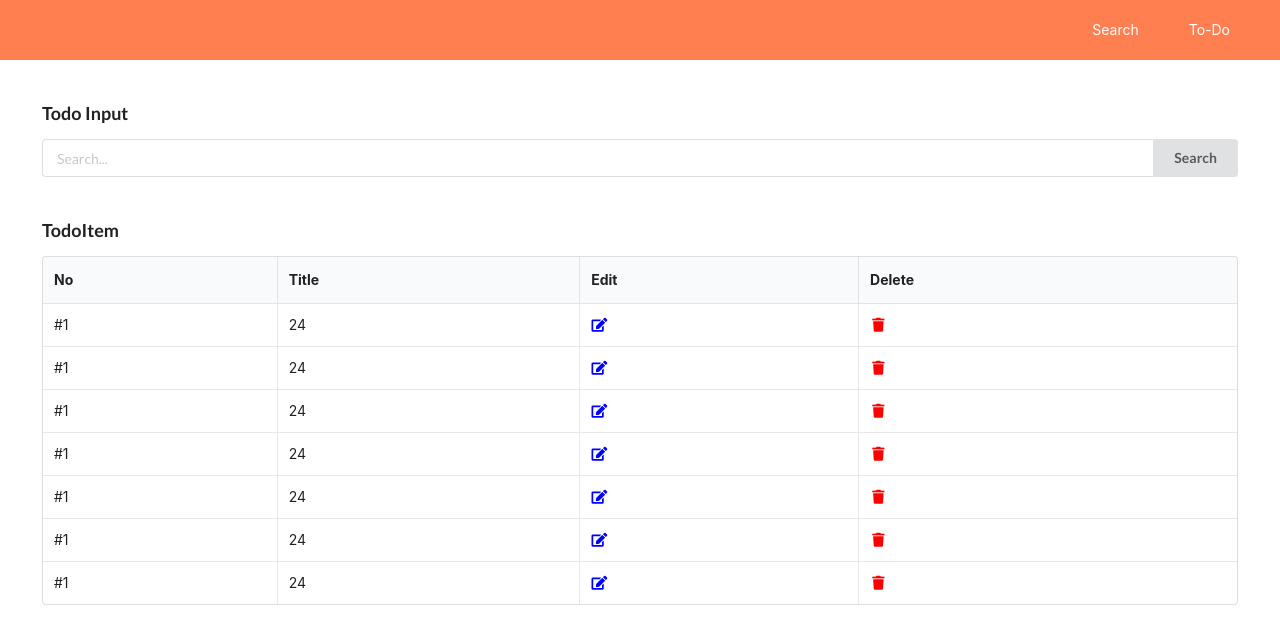
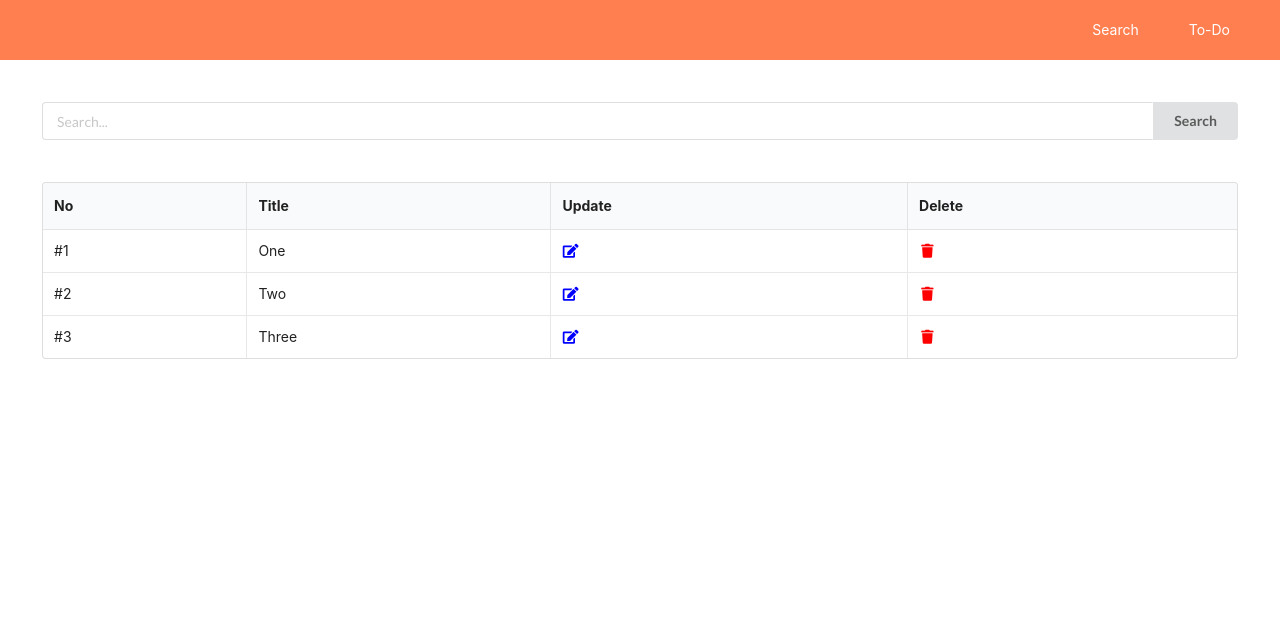
Before and after one commit to arifpro/react-redux-thunk-app, a React (Create React App) app: page / in a window 1280 px wide. Shown: the top 644 px of the page. Built offline with nearby package versions, Linux system fonts and the light colour scheme.

Commit message:
delete button

```diff
--- a/src/components/ToDo/TodoInput.js
+++ b/src/components/ToDo/TodoInput.js
@@ -1,12 +1,19 @@
 import React from 'react'
+import { useDispatch } from 'react-redux'
+import { addTodo } from '../../redux/actions/todoActions'
 
 const TodoInput = () => {
+    const dispatch = useDispatch()
+
+    const onSubmitForm = event => {
+        event.preventDefault()
+        dispatch(addTodo())
+    }
     return (
         <div style={{ margin: '3rem'}}>
-            <h3>Todo Input</h3>
-            <div class="ui fluid action input">
+            <div className="ui fluid action input">
                 <input type="text" placeholder="Search..." />
-                <div class="ui button">Search</div>
+                <div className="ui button">Search</div>
             </div>
         </div>
     )
--- a/src/components/ToDo/TodoItem.js
+++ b/src/components/ToDo/TodoItem.js
@@ -1,15 +1,26 @@
 import React from 'react'
+import { useDispatch } from 'react-redux'
 
-const TodoItem = () => {
+import { updateTodo, deleteTodo } from '../../redux/actions/todoActions'
+
+const TodoItem = ({ todo }) => {
+    const dispatch = useDispatch()
+
+    if (!todo) return null
+
     return (
         <tr>
-            <td data-label="No">#1</td>
-            <td data-label="Title">24</td>
+            <td data-label="No">#{todo.id}</td>
+            <td data-label="Title">{todo.name}</td>
             <td data-label="Edit" onClick={() => null} style={{ color: 'blue' }}>
-                <i class="edit icon"></i>
+                <i className="edit icon"></i>
             </td>
-            <td data-label="Delete" onClick={() => null} style={{ color: 'red' }}>
-                <i class="trash icon"></i>
+            <td
+                data-label="Delete"
+                style={{ color: 'red' }}
+                onClick={() => dispatch(deleteTodo(todo.id))}
+            >
+                <i className="trash icon"></i>
             </td>
         </tr>
     )
--- a/src/components/ToDo/TodoList.js
+++ b/src/components/ToDo/TodoList.js
@@ -1,28 +1,31 @@
 import React from 'react'
+import { useSelector } from 'react-redux'
 import TodoItem from './TodoItem'
 
 const TodoList = () => {
+    const todos = useSelector(state => state.todos)
+
     return (
         <div>
             <section style={{ margin: '3rem' }}>
-                <h3>TodoItem</h3>
-                <table class="ui celled table">
+                <table className="ui celled table">
                     <thead>
                         <tr>
                             <th>No</th>
                             <th>Title</th>
-                            <th>Edit</th>
+                            <th>Update</th>
                             <th>Delete</th>
                         </tr>
                     </thead>
                     <tbody>
-                        <TodoItem />
-                        <TodoItem />
-                        <TodoItem />
-                        <TodoItem />
-                        <TodoItem />
-                        <TodoItem />
-                        <TodoItem />
+                        {
+                            todos && todos.map(todo => (
+                                <TodoItem
+                                    key={todo.id}
+                                    todo={todo}
+                                />
+                            ))
+                        }
                     </tbody>
                 </table>
             </section>
--- a/src/components/data/todos.js
+++ /dev/null
@@ -1,3 +0,0 @@
-export const todos = [
-
-];
--- a/src/redux/actionTypes.js
+++ b/src/redux/actionTypes.js
@@ -5,3 +5,7 @@ export const POKEMON_LIST_SUCCESS = 'POKEMON_LIST_SUCCESS';
 export const POKEMON_MULTIPLE_LOADING = 'POKEMON_MULTIPLE_LOADING';
 export const POKEMON_MULTIPLE_FAIL = 'POKEMON_MULTIPLE_FAIL';
 export const POKEMON_MULTIPLE_SUCCESS = 'POKEMON_MULTIPLE_SUCCESS';
+
+export const ADD_TODO = 'ADD_TODO';
+export const UPDATE_TODO = 'UPDATE_TODO';
+export const DELETE_TODO = 'DELETE_TODO';
--- a/src/redux/actions/pokemonActions.js
+++ b/src/redux/actions/pokemonActions.js
@@ -1,9 +1,10 @@
+import * as ActionTypes from '../actionTypes';
 import axios from "axios";
 
 export const getPokemonList = (page) => async dispatch => {
   try {
     dispatch({
-      type: "POKEMON_LIST_LOADING"
+      type: ActionTypes.POKEMON_LIST_LOADING
     });
 
     const perPage = 15;
@@ -12,12 +13,12 @@ export const getPokemonList = (page) => async dispatch => {
     const res = await axios.get(`https://pokeapi.co/api/v2/pokemon?limit=${perPage}&offset=${offset}`)
 
     dispatch({
-      type: "POKEMON_LIST_SUCCESS",
+      type: ActionTypes.POKEMON_LIST_SUCCESS,
       payload: res.data
     })
   } catch (e) {
     dispatch({
-      type: "POKEMON_LIST_FAIL",
+      type: ActionTypes.POKEMON_LIST_FAIL,
     })
   }
 };
@@ -25,19 +26,19 @@ export const getPokemonList = (page) => async dispatch => {
 export const getPokemon = (pokemon) => async dispatch => {
   try {
     dispatch({
-      type: "POKEMON_MULTIPLE_LOADING"
+      type: ActionTypes.POKEMON_MULTIPLE_LOADING
     });
 
     const res = await axios.get(`https://pokeapi.co/api/v2/pokemon/${pokemon}`);
 
     dispatch({
-      type: "POKEMON_MULTIPLE_SUCCESS",
+      type: ActionTypes.POKEMON_MULTIPLE_SUCCESS,
       payload: res.data,
       pokemonName: pokemon
     })
   } catch (e) {
     dispatch({
-      type: "POKEMON_MULTIPLE_FAIL",
+      type: ActionTypes.POKEMON_MULTIPLE_FAIL,
     })
   }
 };
--- /dev/null
+++ b/src/redux/actions/todoActions.js
@@ -0,0 +1,22 @@
+import * as ActionTypes from '../actionTypes';
+
+export const addTodo = todo => {
+    return {
+        type: ActionTypes.ADD_TODO,
+        payload: todo,
+    }
+};
+
+export const updateTodo = todo => {
+    return {
+        type: ActionTypes.UPDATE_TODO,
+        payload: todo,
+    }
+};
+
+export const deleteTodo = todoId => {
+    return {
+        type: ActionTypes.DELETE_TODO,
+        payload: todoId,
+    }
+};
--- a/src/redux/reducers/rootReducer.js
+++ b/src/redux/reducers/rootReducer.js
@@ -1,10 +1,12 @@
 import {combineReducers} from "redux";
 import pokemonListReducer from "./pokemonListReducer";
 import pokemonMultipleReducer from "./pokemonMultipleReducer";
+import todoReducer from "./todoReducer";
 
 const rootReducer = combineReducers({
   pokemonList: pokemonListReducer,
-  pokemon: pokemonMultipleReducer
+  pokemon: pokemonMultipleReducer,
+  todos: todoReducer,
 });
 
 export default rootReducer;
--- /dev/null
+++ b/src/redux/reducers/todoReducer.js
@@ -0,0 +1,32 @@
+import * as ActionTypes from '../actionTypes';
+
+const defaultState = [
+    {
+        id: 1,
+        name: "One",
+    },
+    {
+        id: 2,
+        name: "Two",
+    },
+    {
+        id: 3,
+        name: "Three",
+    },
+];
+
+const todoReducer = (state = defaultState, action) => {
+    console.log(action)
+    switch (action.type) {
+        case ActionTypes.ADD_TODO:
+            return state
+        case ActionTypes.UPDATE_TODO:
+            return state
+        case ActionTypes.DELETE_TODO:
+            return state.filter(todo => todo.id !== action.payload)
+        default:
+            return state
+    }
+};
+
+export default todoReducer;
```
